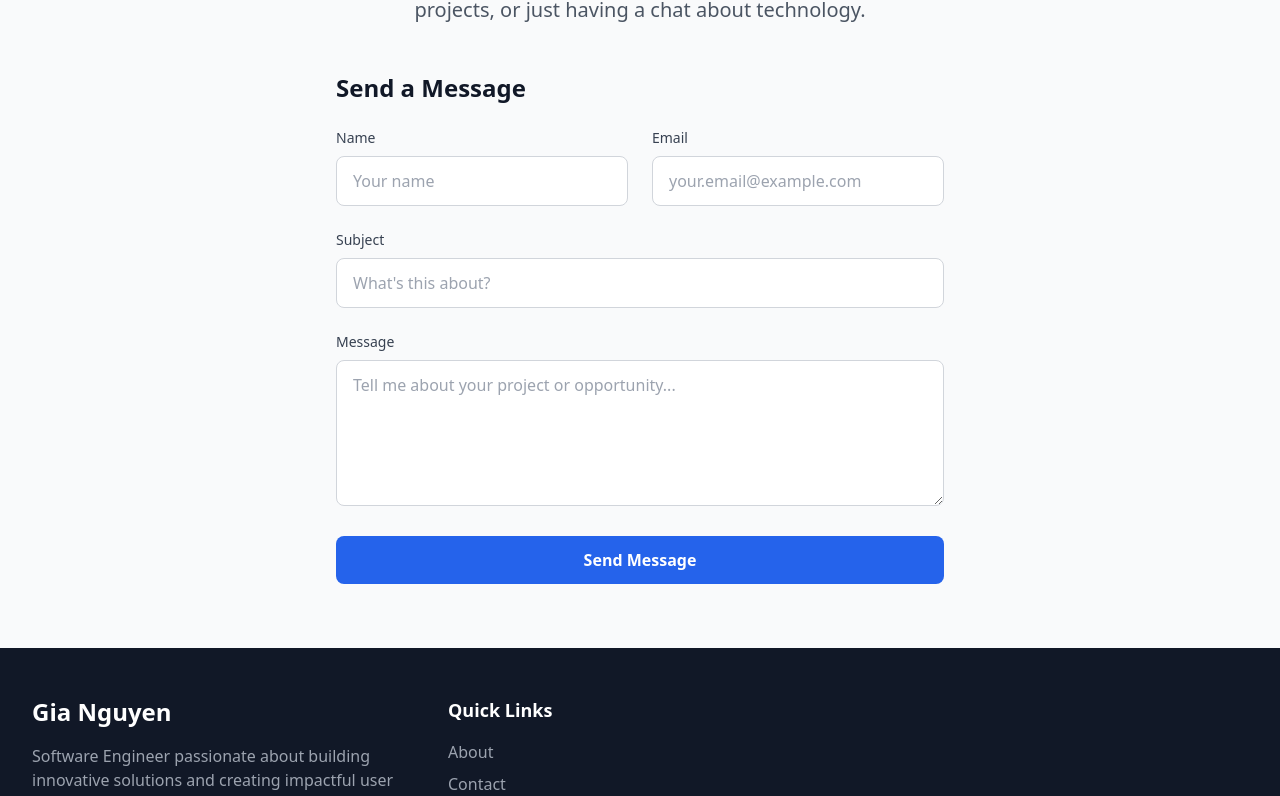
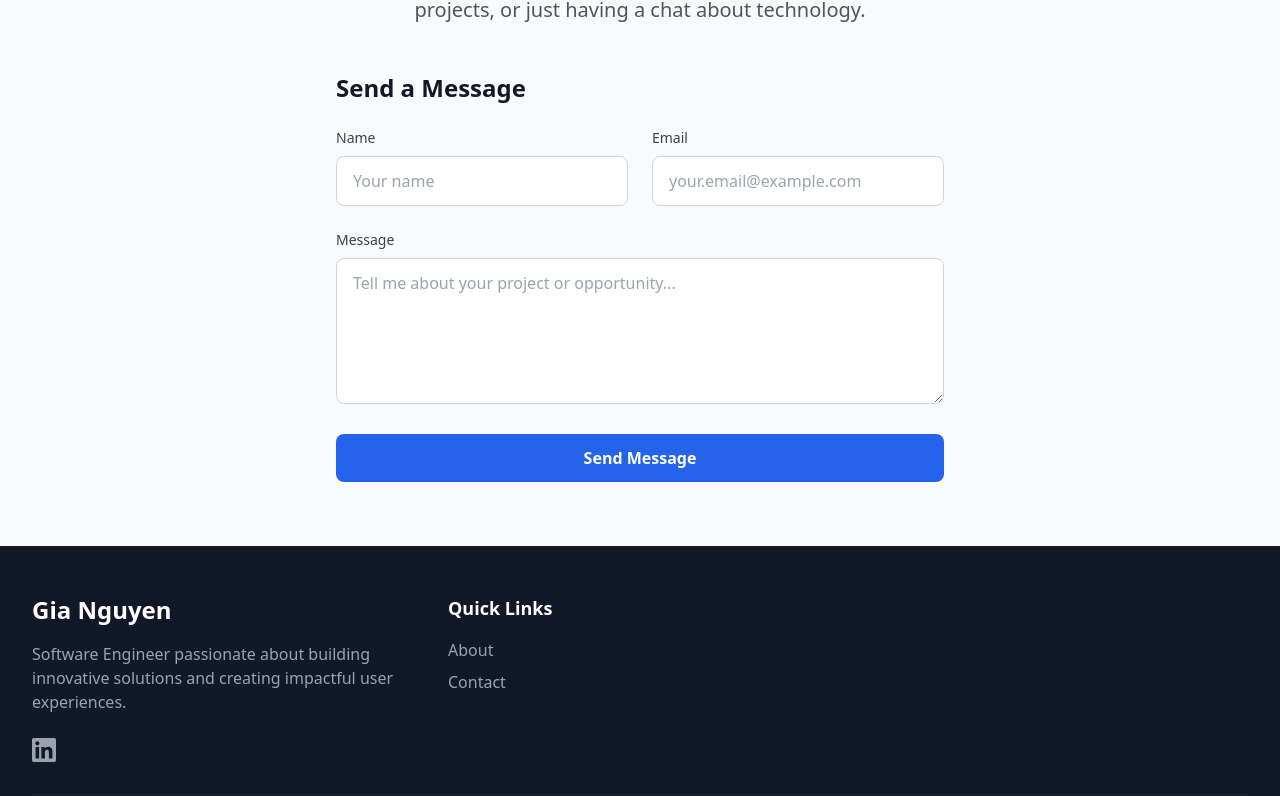
Before and after one commit to giaNguy3n/personal-website, a React (Create React App) app: page / in a window 1280 px wide. Shown: the part 1318-2114 px from the top of the page. Built offline with nearby package versions, Linux system fonts and the light colour scheme.

Commit message:
add sent mail function

```diff
--- a/src/components/Contact.tsx
+++ b/src/components/Contact.tsx
@@ -1,33 +1,6 @@
-import React, { useState } from 'react';
+import React from 'react';
 
 const Contact: React.FC = () => {
-  const [formData, setFormData] = useState({
-    name: '',
-    email: '',
-    subject: '',
-    message: ''
-  });
-
-  const handleChange = (e: React.ChangeEvent<HTMLInputElement | HTMLTextAreaElement>) => {
-    setFormData({
-      ...formData,
-      [e.target.name]: e.target.value
-    });
-  };
-
-  const handleSubmit = (e: React.FormEvent) => {
-    e.preventDefault();
-    // Handle form submission here
-    console.log('Form submitted:', formData);
-    // Reset form
-    setFormData({
-      name: '',
-      email: '',
-      subject: '',
-      message: ''
-    });
-  };
-
   return (
     <section id="contact" className="py-16 bg-gray-50">
       <div className="max-w-2xl mx-auto px-4 sm:px-6 lg:px-8">
@@ -44,7 +17,11 @@
           <h3 className="text-2xl font-semibold text-gray-900 mb-6">
             Send a Message
           </h3>
-          <form onSubmit={handleSubmit} className="space-y-6">
+          <form
+            action="https://formspree.io/f/xwpbjngy"
+            method="POST"
+            className="space-y-6"
+          >
             <div className="grid md:grid-cols-2 gap-6">
               <div>
                 <label htmlFor="name" className="block text-sm font-medium text-gray-700 mb-2">
@@ -54,8 +31,6 @@
                   type="text"
                   id="name"
                   name="name"
-                  value={formData.name}
-                  onChange={handleChange}
                   required
                   className="w-full px-4 py-3 border border-gray-300 rounded-lg focus:ring-2 focus:ring-blue-500 focus:border-transparent"
                   placeholder="Your name"
@@ -69,28 +44,11 @@
                   type="email"
                   id="email"
                   name="email"
-                  value={formData.email}
-                  onChange={handleChange}
                   required
                   className="w-full px-4 py-3 border border-gray-300 rounded-lg focus:ring-2 focus:ring-blue-500 focus:border-transparent"
                   placeholder="your.email@example.com"
                 />
               </div>
-            </div>
-            <div>
-              <label htmlFor="subject" className="block text-sm font-medium text-gray-700 mb-2">
-                Subject
-              </label>
-              <input
-                type="text"
-                id="subject"
-                name="subject"
-                value={formData.subject}
-                onChange={handleChange}
-                required
-                className="w-full px-4 py-3 border border-gray-300 rounded-lg focus:ring-2 focus:ring-blue-500 focus:border-transparent"
-                placeholder="What's this about?"
-              />
             </div>
             <div>
               <label htmlFor="message" className="block text-sm font-medium text-gray-700 mb-2">
@@ -99,8 +57,6 @@
               <textarea
                 id="message"
                 name="message"
-                value={formData.message}
-                onChange={handleChange}
                 required
                 rows={5}
                 className="w-full px-4 py-3 border border-gray-300 rounded-lg focus:ring-2 focus:ring-blue-500 focus:border-transparent"
```
